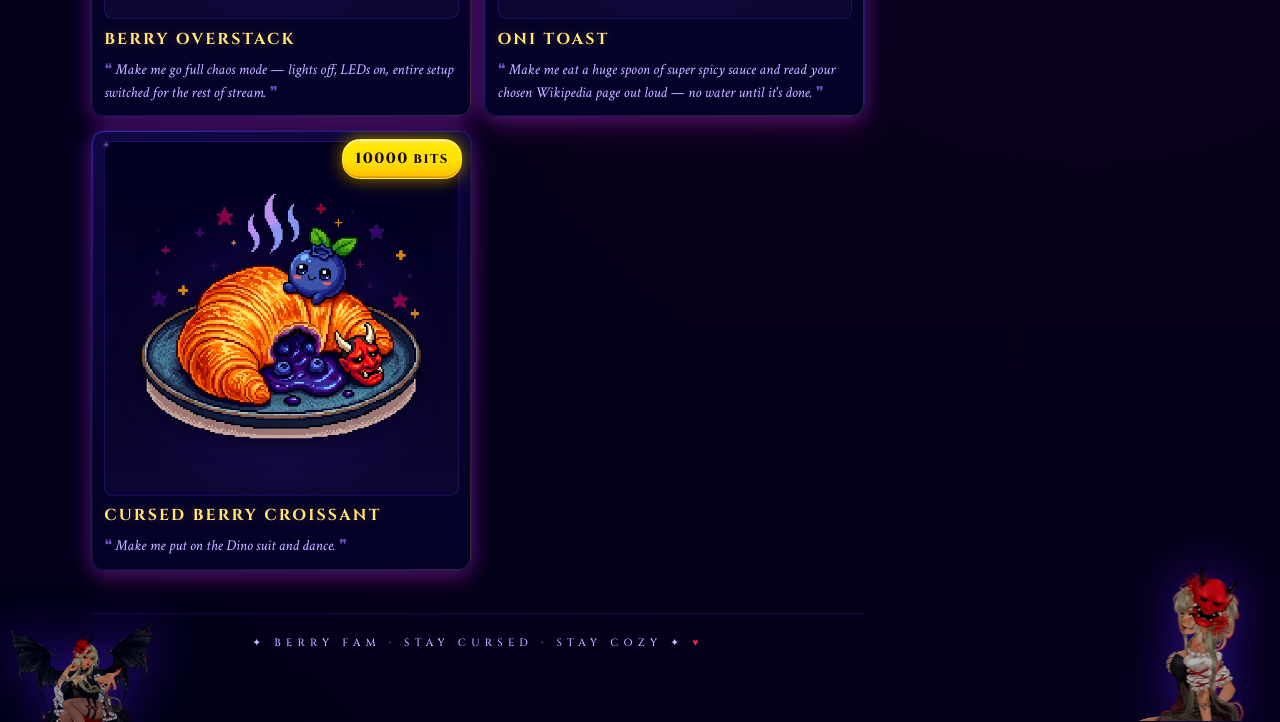
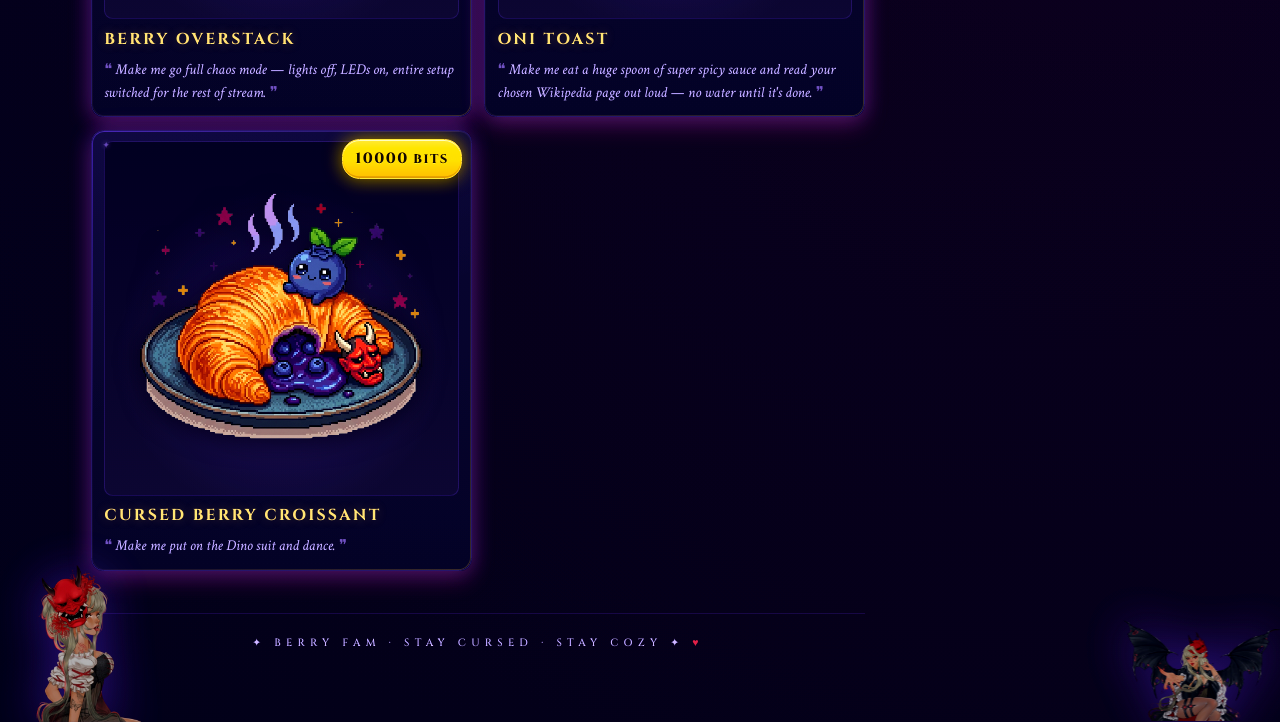
Before and after one commit to marcosblanco04/berry-cafe, a website with bundled scripts: page index.html in a window 1280 px wide. Shown: the part 3953-4675 px from the top of the page. Built offline with nearby package versions, Linux system fonts and the light colour scheme.

Commit message:
Swap side character positions

```diff
--- a/index.html
+++ b/index.html
@@ -796,8 +796,8 @@
 
 <div class="deco" id="deco"></div>
 
-<img src="images/Char_Wings.png" class="side-char left" alt="" />
-<img src="images/Char_Mask.png" class="side-char right" alt="" />
+<img src="images/Char_Mask.png" class="side-char left" alt="" />
+<img src="images/Char_Wings.png" class="side-char right" alt="" />
 
 <div class="page">
 
```
